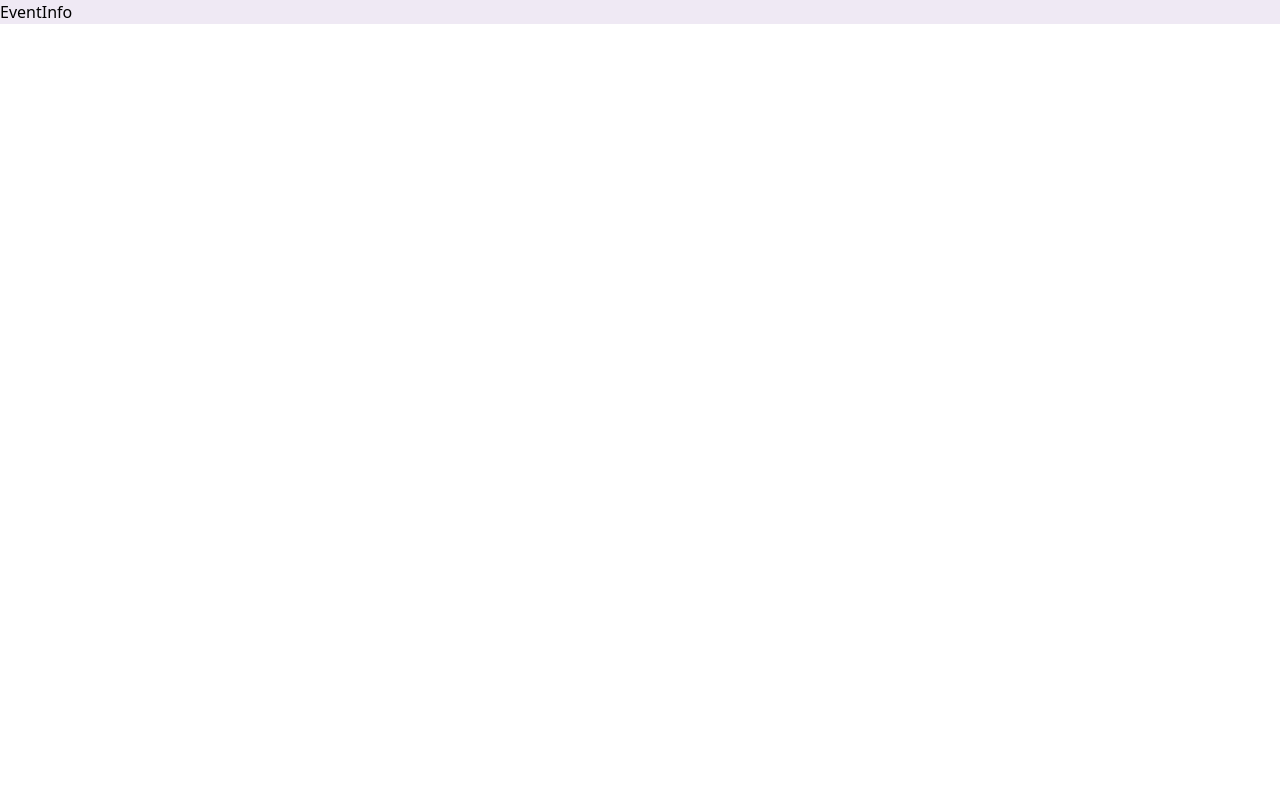
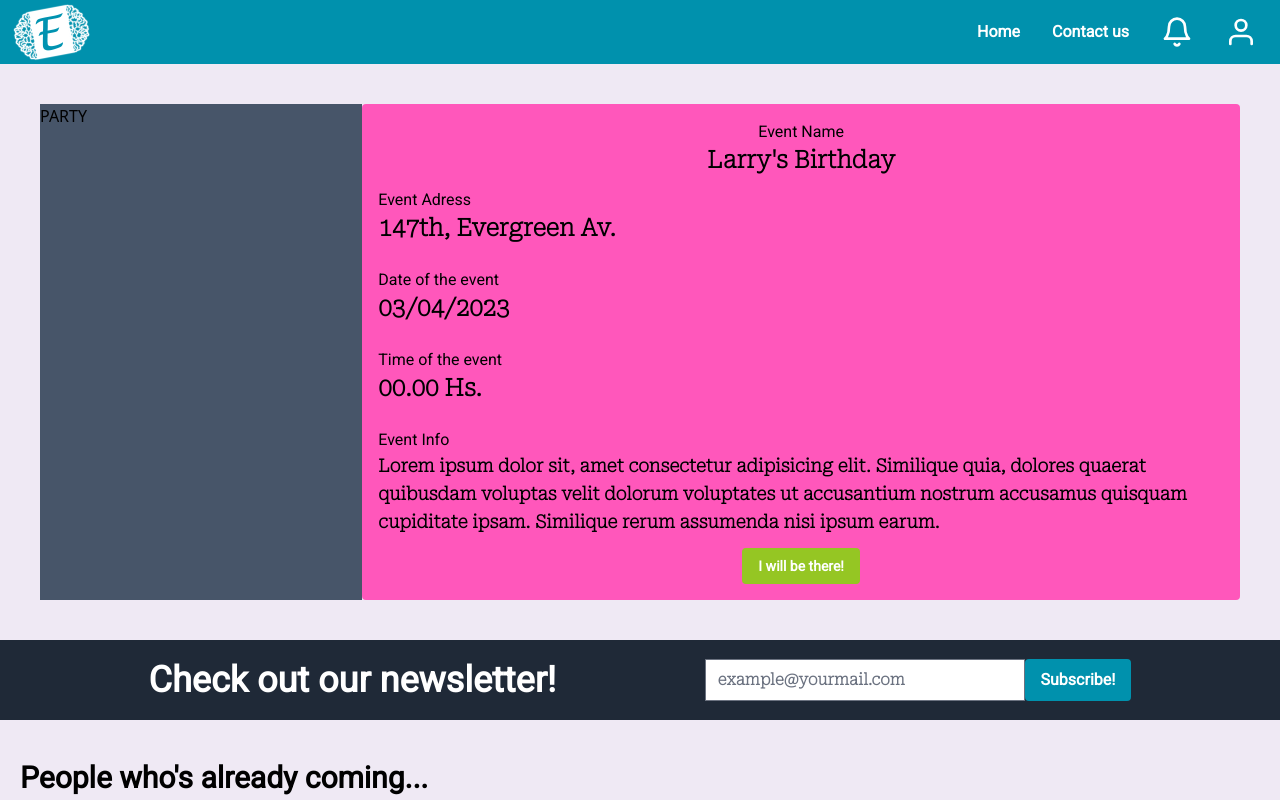
Before and after one commit to ramirofernandezsavoy/project-eventa, a React (Vite) app in the folder project-eventa/: page /event-info in a window 1280 px wide. Shown: the top 800 px of the page. Built offline with nearby package versions, Linux system fonts and the light colour scheme.

Commit message:
Basic pages setup

```diff
--- /dev/null
+++ b/project-eventa/src/components/EventGuestPanel/EventGuestPanel.jsx
@@ -0,0 +1,61 @@
+import React from "react";
+
+const EventGuestPanel = () => {
+  return (
+    <section className="flex p-10">
+        <div className= "w-2/3 bg-slate-600">
+            PARTY
+        </div>
+    <div>
+      <div className="rounded p-4 w-auto bg-secondary font-rob">
+        <div className="flex flex-col items-center text-md">
+          <label htmlFor="" className="font-thin">
+            Event Name
+          </label>
+          <h2 className="font-robSerif font-extrabold text-2xl">
+            Larry's Birthday
+          </h2>
+        </div>
+        <div className="flex flex-col py-3">
+          <label htmlFor="" className="font-thin">
+            Event Adress
+          </label>
+          <h2 className="font-robSerif font-extrabold text-2xl">
+            147th, Evergreen Av.
+          </h2>
+        </div>
+        <div className="flex flex-col py-3">
+          <label htmlFor="" className="font-thin">
+            Date of the event
+          </label>
+          <h2 className="font-robSerif font-extrabold text-2xl">03/04/2023</h2>
+        </div>
+        <div className="flex flex-col py-3">
+          <label htmlFor="" className="font-thin">
+            Time of the event
+          </label>
+          <h2 className="font-robSerif font-extrabold text-2xl"> 00.00 Hs.</h2>
+        </div>
+        <div className="flex flex-col py-3">
+          <label htmlFor="" className="font-thin">
+            Event Info
+          </label>
+          <p className="font-robSerif font-extrabold text-lg">
+            Lorem ipsum dolor sit, amet consectetur adipisicing elit. Similique
+            quia, dolores quaerat quibusdam voluptas velit dolorum voluptates ut
+            accusantium nostrum accusamus quisquam cupiditate ipsam. Similique
+            rerum assumenda nisi ipsum earum.
+          </p>
+        </div>
+        <div className="flex justify-center">
+          <button className=" bg-details hover:bg-details-hover font-rob text-white font-bold py-2 px-4 rounded text-sm">
+            I will be there!
+          </button>
+        </div>
+      </div>
+    </div>
+    </section>
+  );
+};
+
+export default EventGuestPanel;
--- a/project-eventa/src/components/Navbar/Navbar.jsx
+++ b/project-eventa/src/components/Navbar/Navbar.jsx
@@ -4,7 +4,7 @@ export const Navbar = () => {
   return (
     <nav className="p-1 h-16 bg-primary flex text-white justify-between items-center font-rob font-semibold ">
       <img
-        src="../../../public/eventa-logo2.png"
+        src="../../../eventa-logo2.png"
         alt="eLogo"
         className="w-24 p-2"
       />
--- a/project-eventa/src/views/EventInfo.jsx
+++ b/project-eventa/src/views/EventInfo.jsx
@@ -1,8 +1,19 @@
 import React from 'react'
+import Navbar from '../components/Navbar/Navbar'
+import Newsletter from '../components/Newsletter/Newsletter'
+import Footer from '../components/Footer/Footer'
+import EventGuestPanel from '../components/EventGuestPanel/EventGuestPanel'
+import GuestsList from '../components/GuestsList/GuestsList'
 
 const EventInfo = () => {
   return (
-    <div>EventInfo</div>
+    <>
+    <Navbar/>
+    <EventGuestPanel/>
+    <Newsletter/>
+    <GuestsList/>
+    <Footer/>
+    </>
   )
 }
 
```
